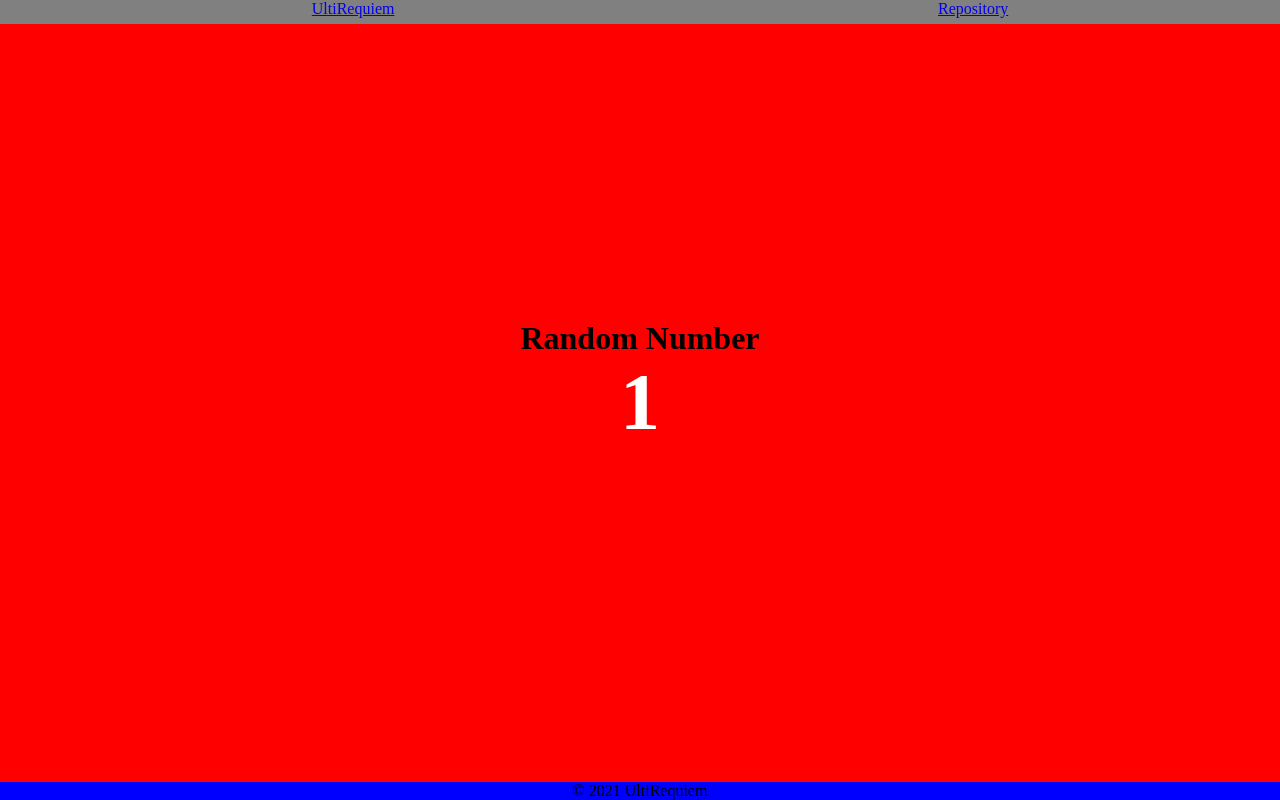
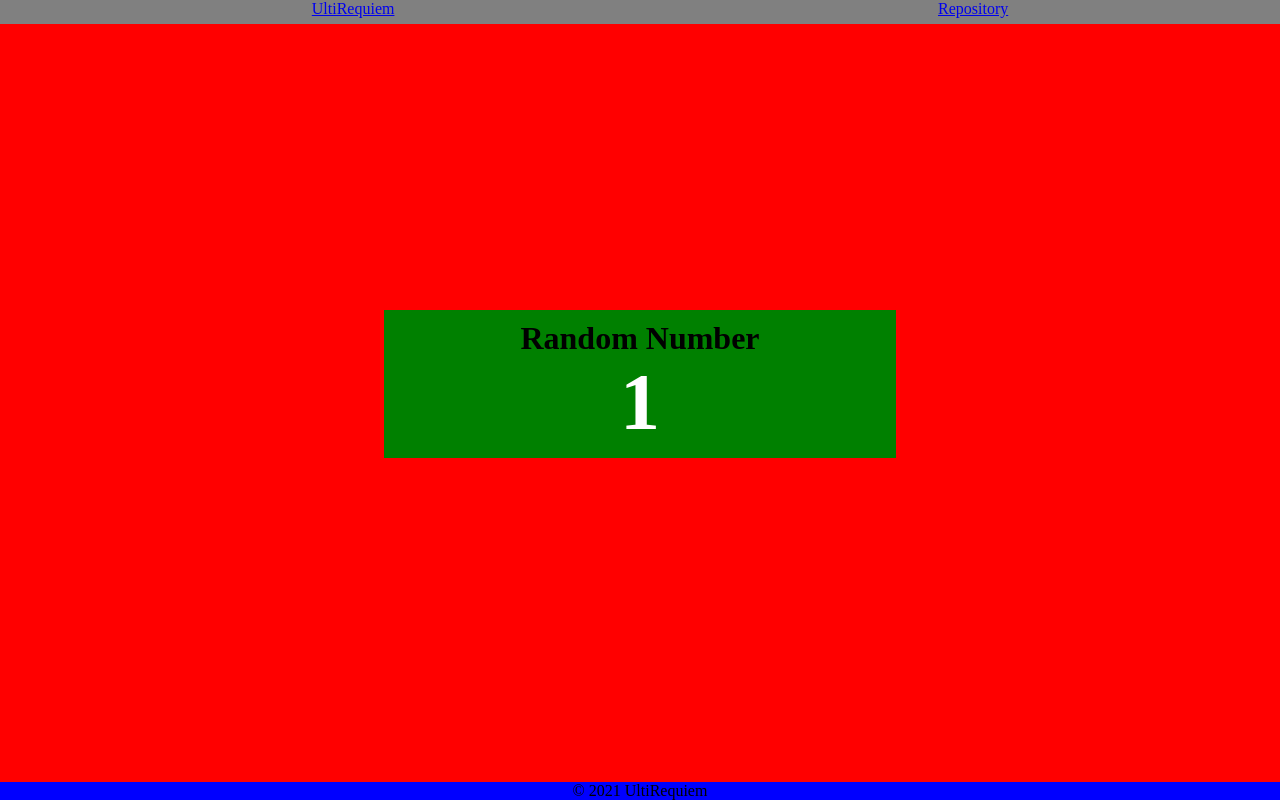
Before and after one commit to UltiRequiem/example-html-css-esm, a website with bundled scripts: page index.html in a window 1280 px wide. Built offline with nearby package versions, Linux system fonts and the light colour scheme.

Commit message:
:sparkles: Add Context box

```diff
--- a/index.html
+++ b/index.html
@@ -26,9 +26,11 @@
         </nav>
       </header>
       <div class="wrapper">
-        <h1>Random Number</h1>
-        <div class="random_number">
-          <p id="text"></p>
+        <div class="box">
+          <h1>Random Number</h1>
+          <div class="random_number">
+            <p id="text"></p>
+          </div>
         </div>
       </div>
       <div class="footer">
--- a/main.css
+++ b/main.css
@@ -13,7 +13,7 @@
   height: 3%;
 }
 
-.container header nav ul{
+.container header nav ul {
   display: flex;
   justify-content: space-around;
   list-style: none;
@@ -24,6 +24,12 @@
   display: flex;
   flex-direction: column;
   justify-content: center;
+}
+
+.container .wrapper .box {
+  padding: 10px;
+  margin: 30%;
+  background-color: green;
 }
 
 .container .wrapper .random_number {
--- a/package.json
+++ b/package.json
@@ -4,7 +4,8 @@
   "main": "index.js",
   "license": "MIT",
   "scripts": {
-    "dev": "live-server ."
+    "dev": "live-server .",
+    "format": "prettier --write ."
   },
   "devDependencies": {
     "live-server": "^1.2.1",
--- a/src/utils.js
+++ b/src/utils.js
@@ -6,7 +6,6 @@ export function getAverage(...arr) {
   return arr.reduce((a, b) => a + b, 0) / arr.length;
 }
 
-
 export default function getCoolNumber() {
   return getAverage(...new Array({ length: 50 }).map(() => getRandomInt()));
 }
```
